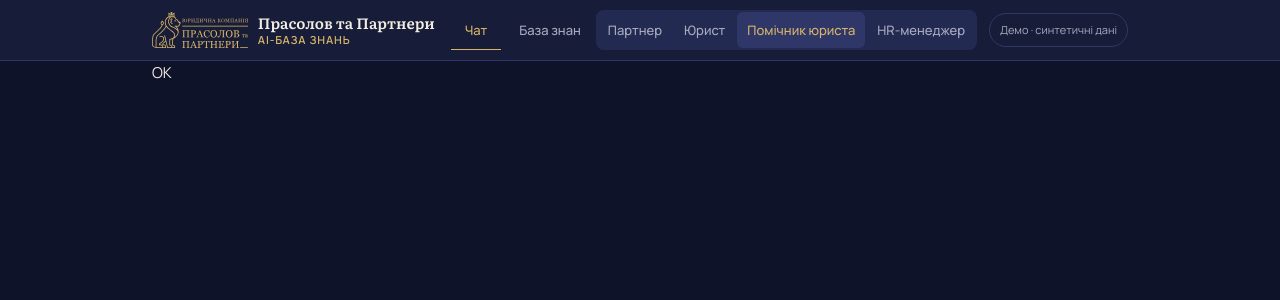
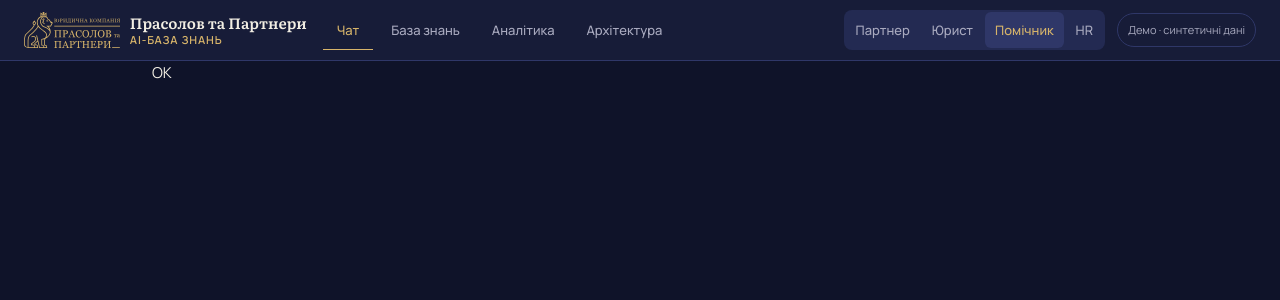
Before and after one commit to volodeveth/prasolov-ai-kb, a Next.js app: page / in a window 1280 px wide. Shown: the top 300 px of the page. Built offline with nearby package versions, Linux system fonts and the light colour scheme.

Commit message:
fix: header nav layout on desktop, hidden scrollbars

```diff
--- a/src/app/globals.css
+++ b/src/app/globals.css
@@ -75,3 +75,14 @@ small {
   outline: 2px solid var(--brass);
   outline-offset: 2px;
 }
+
+/* Hides the scrollbar widget on horizontally-scrollable containers (e.g. the
+   mobile nav tab strip) while keeping the element scrollable by touch/wheel. */
+.scrollbar-hide {
+  scrollbar-width: none;
+  -ms-overflow-style: none;
+}
+
+.scrollbar-hide::-webkit-scrollbar {
+  display: none;
+}
--- a/src/components/Header.tsx
+++ b/src/components/Header.tsx
@@ -17,7 +17,7 @@ export function Header() {
 
   return (
     <header className="sticky top-0 z-40 border-b border-navy-700 bg-navy-900">
-      <div className="mx-auto flex max-w-5xl items-center gap-4 px-6 py-2.5">
+      <div className="mx-auto flex max-w-7xl items-center gap-4 px-6 py-2.5">
         <Link
           href="/"
           className="flex shrink-0 items-center gap-2.5 rounded-md focus-visible:outline focus-visible:outline-2 focus-visible:outline-offset-2 focus-visible:outline-brass"
@@ -29,7 +29,7 @@ export function Header() {
             height={36}
             className="h-9 w-auto"
           />
-          <span className="hidden flex-col leading-tight sm:flex">
+          <span className="hidden flex-col leading-tight xl:flex">
             <span className="font-display text-[15px] font-semibold text-ivory">
               Прасолов та Партнери
             </span>
@@ -41,7 +41,7 @@ export function Header() {
 
         <nav
           aria-label="Основна навігація"
-          className="flex flex-1 items-end gap-1 self-stretch overflow-x-auto"
+          className="scrollbar-hide flex flex-1 items-end gap-1 self-stretch overflow-x-auto"
         >
           {NAV_ITEMS.map((item) => {
             const active =
@@ -68,7 +68,7 @@ export function Header() {
         <div className="flex shrink-0 items-center gap-3">
           <RoleSwitcher />
           <RoleSwitcherMobile />
-          <span className="hidden rounded-full border border-navy-700 px-2.5 py-1 font-body text-[11px] text-ivory-dim md:inline-block">
+          <span className="hidden rounded-full border border-navy-700 px-2.5 py-1 font-body text-[11px] text-ivory-dim lg:inline-block">
             Демо · синтетичні дані
           </span>
         </div>
--- a/src/components/RoleSwitcher.tsx
+++ b/src/components/RoleSwitcher.tsx
@@ -4,6 +4,18 @@ import { ROLE_LABELS, useRole } from "@/lib/roles";
 import type { Role } from "@/lib/search";
 
 const ROLE_ORDER: Role[] = ["partner", "lawyer", "assistant", "hr"];
+
+// Compact segment text per the design direction ("Партнер, Юрист, Помічник,
+// HR") — deliberately shorter than the canonical ROLE_LABELS used elsewhere,
+// so the segmented control stays narrow enough for the header to fit all
+// four nav tabs inline on desktop. Full role name is still exposed to
+// assistive tech via aria-label on each segment.
+const SEGMENT_LABELS: Record<Role, string> = {
+  partner: "Партнер",
+  lawyer: "Юрист",
+  assistant: "Помічник",
+  hr: "HR",
+};
 
 export function RoleSwitcher() {
   const { role, setRole } = useRole();
@@ -12,7 +24,7 @@ export function RoleSwitcher() {
     <div
       role="radiogroup"
       aria-label="Роль користувача"
-      className="hidden items-center gap-0.5 rounded-lg bg-navy-800 p-0.5 sm:flex"
+      className="hidden items-center gap-0.5 rounded-lg bg-navy-800 p-0.5 lg:flex"
     >
       {ROLE_ORDER.map((r) => {
         const active = r === role;
@@ -22,14 +34,16 @@ export function RoleSwitcher() {
             type="button"
             role="radio"
             aria-checked={active}
+            aria-label={ROLE_LABELS[r]}
+            title={ROLE_LABELS[r]}
             onClick={() => setRole(r)}
-            className={`rounded-md px-2.5 py-1.5 font-body text-[13px] font-medium transition-colors duration-150 focus-visible:outline focus-visible:outline-2 focus-visible:outline-offset-2 focus-visible:outline-brass ${
+            className={`shrink-0 whitespace-nowrap rounded-md px-2.5 py-1.5 font-body text-[13px] font-medium transition-colors duration-150 focus-visible:outline focus-visible:outline-2 focus-visible:outline-offset-2 focus-visible:outline-brass ${
               active
                 ? "bg-navy-700 text-brass"
                 : "text-ivory-dim hover:text-ivory"
             }`}
           >
-            {ROLE_LABELS[r]}
+            {SEGMENT_LABELS[r]}
           </button>
         );
       })}
@@ -41,7 +55,7 @@ export function RoleSwitcherMobile() {
   const { role, setRole } = useRole();
 
   return (
-    <label className="flex sm:hidden">
+    <label className="flex lg:hidden">
       <span className="sr-only">Роль користувача</span>
       <select
         value={role}
```
